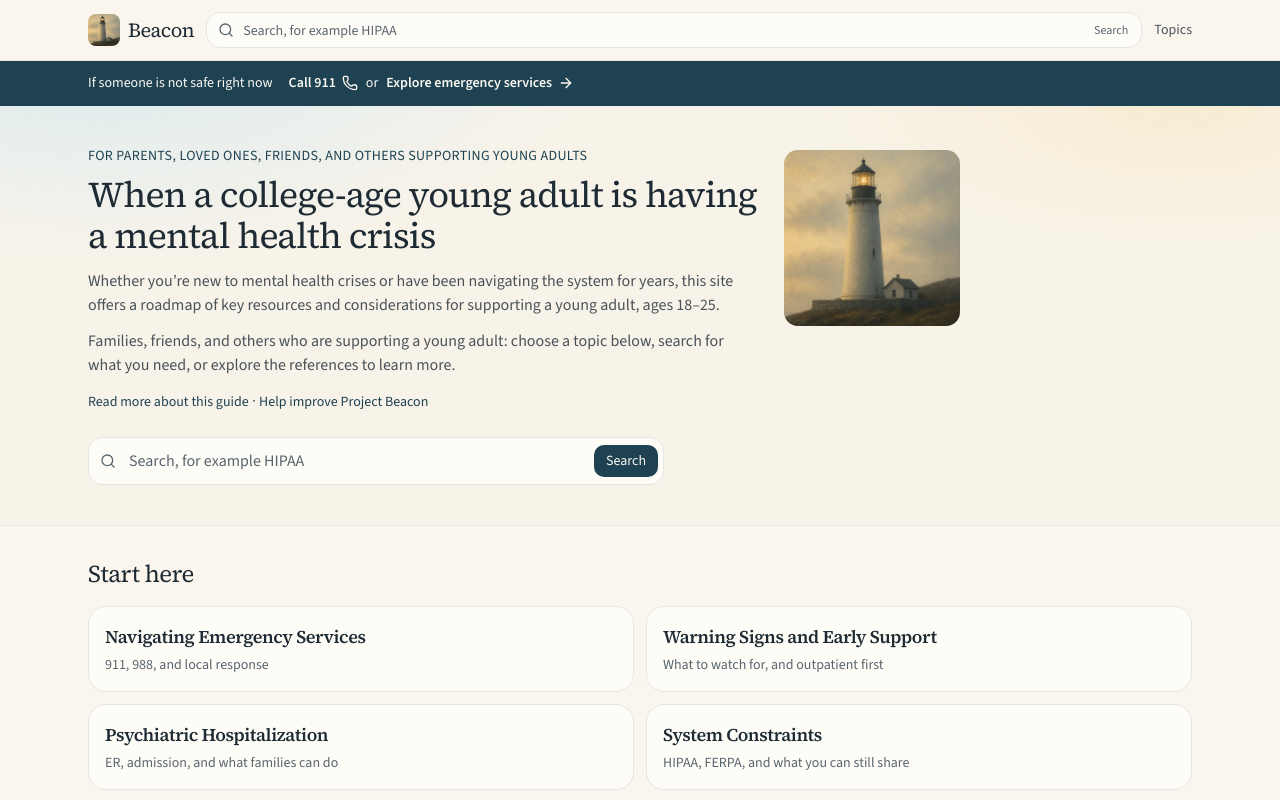
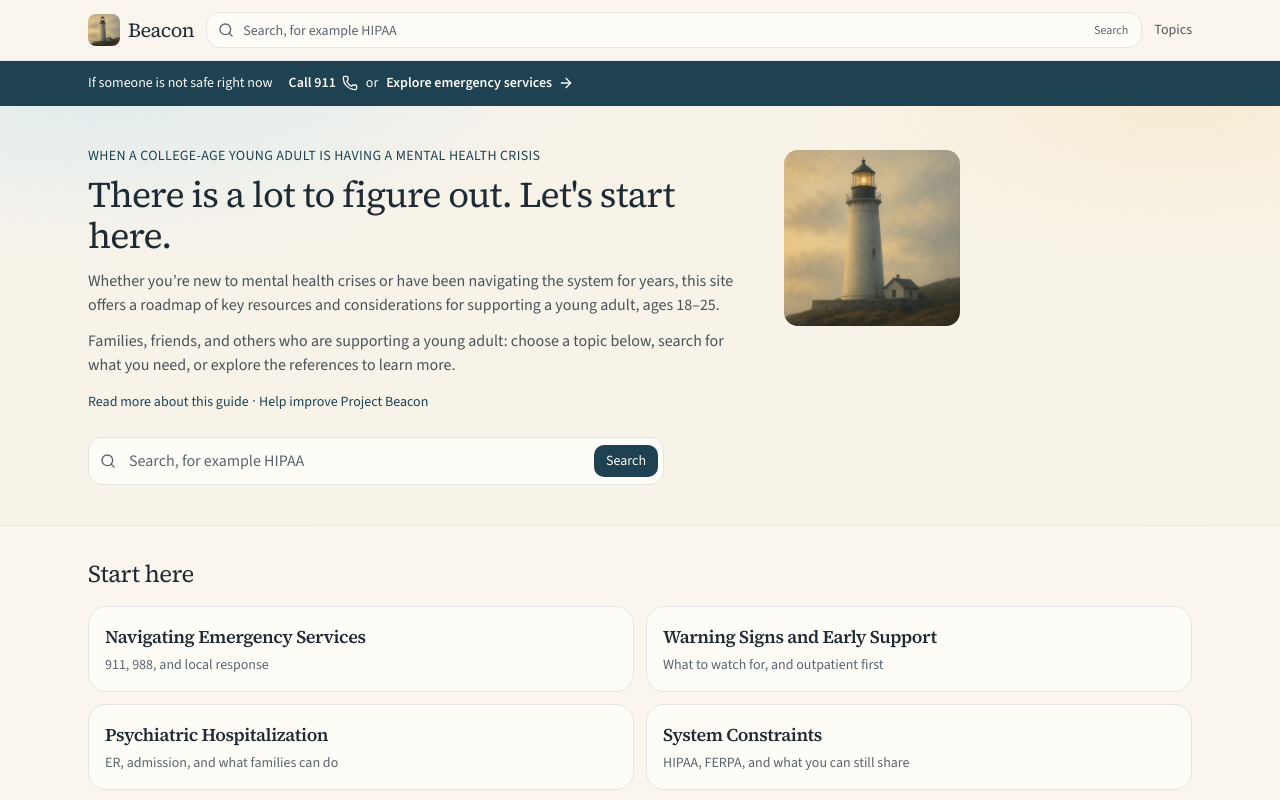
Before and after one commit to pdxshibaa/Beacon, a Next.js app: page / in a window 1280 px wide. Shown: the top 800 px of the page. Built offline with nearby package versions, Linux system fonts and the light colour scheme.

Commit message:
softening header text

```diff
--- a/src/components/home-intro.tsx
+++ b/src/components/home-intro.tsx
@@ -57,7 +57,7 @@ export function HomeIntro() {
               {paper.eyebrow}
             </p>
             <h1 className="mt-2 font-heading text-3xl leading-[1.15] tracking-tight text-foreground sm:text-4xl">
-              When a college-age young adult is having a mental health crisis
+              There is a lot to figure out. Let's start here.
             </h1>
             <p className="mt-3 text-foreground/80">
               Whether you’re new to mental health crises or have been navigating the system for years, this site offers a roadmap of key resources and considerations for supporting a young adult, ages 18–25.
--- a/src/content/paper.json
+++ b/src/content/paper.json
@@ -1,5 +1,5 @@
 {
-  "eyebrow": "For parents, loved ones, friends, and others supporting young adults",
+  "eyebrow": "When a college-age young adult is having a mental health crisis",
   "title": "Recognizing and Responding to Mental Health Crises",
   "subtitle": "Strategies and Insights From Collective Lived Experiences",
   "authors": "From Project Beacon: parents, caregivers, community members, and professionals who work with emerging adults.",
```
